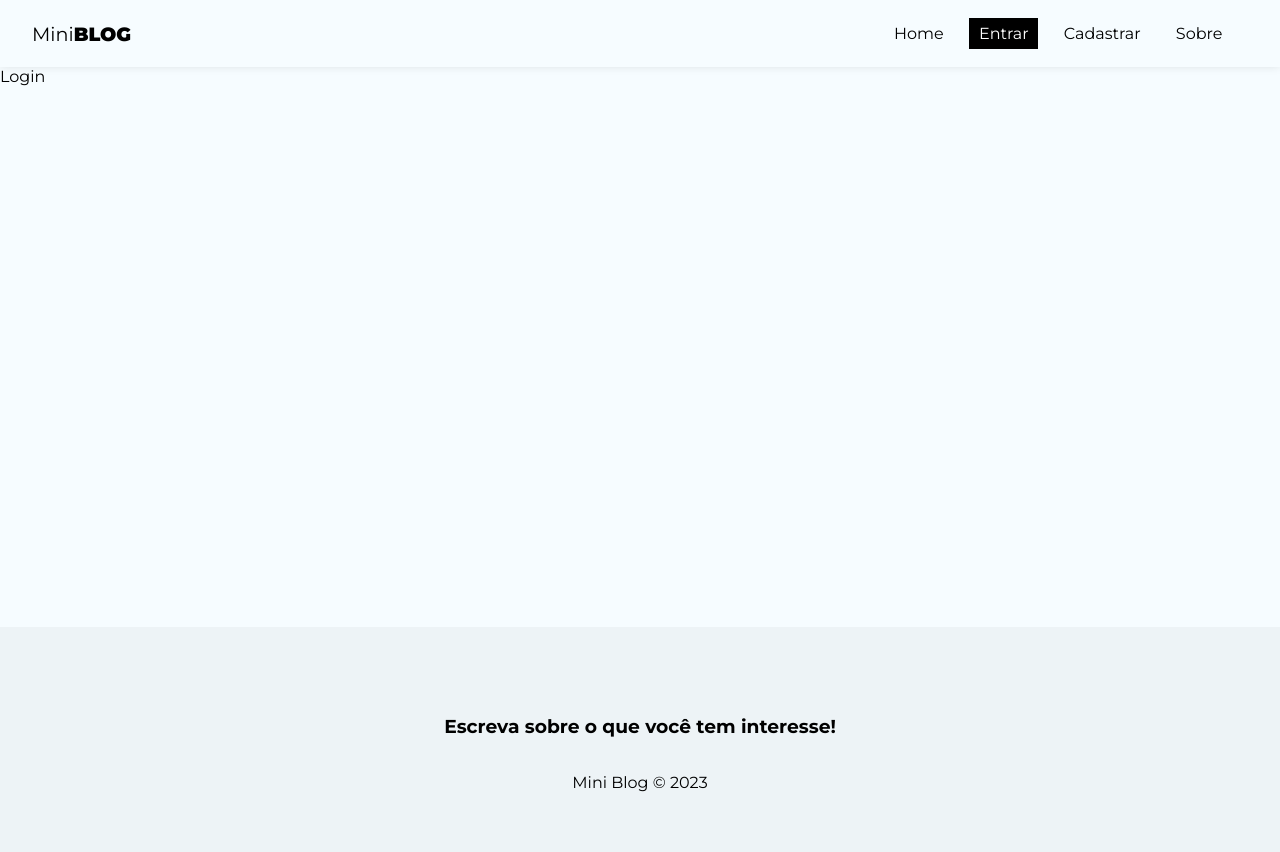
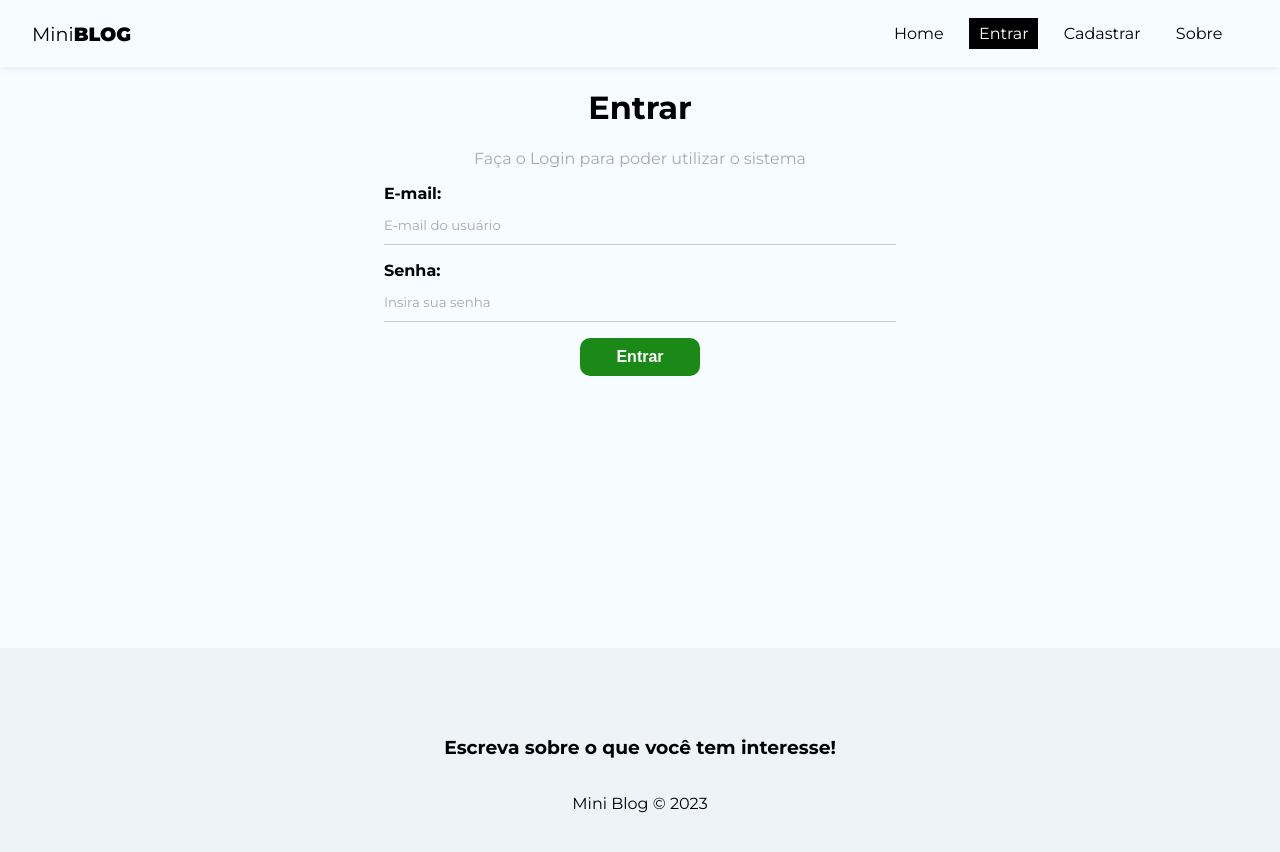
Before and after one commit to joaoldantasn/miniblog, a React (Create React App) app: page /login in a window 1280 px wide. Shown: the top 852 px of the page. Built offline with nearby package versions, Linux system fonts and the light colour scheme; no server answers; a web font is replaced by a local one.

Commit message:
Login usuário

```diff
--- a/src/hooks/useAuthentication.js
+++ b/src/hooks/useAuthentication.js
@@ -68,6 +68,30 @@
     signOut(auth);
   };
 
+  //login - sign in
+  const login = async (data) => {
+    checkIfIsCancelled();
+
+    setLoading(true);
+    setError(false);
+
+    try {
+      await signInWithEmailAndPassword(auth, data.email, data.password);
+      setLoading(false);
+    } catch (error) {
+      let systemErrorMessage;
+      if (error.message.includes('user-not-found')) {
+        systemErrorMessage = 'Usuário não encontrado.';
+      } else if (error.message.includes('wrong-password')) {
+        systemErrorMessage = 'Senha incorreta.';
+      } else {
+        systemErrorMessage = 'Ocorreu um erro, por favor tente mais tarde.';
+      }
+      setError(systemErrorMessage);
+      setLoading(false);
+    }
+  };
+
   useEffect(() => {
     return () => setcancelled(true);
   }, []);
@@ -77,5 +101,6 @@
     error,
     loading,
     logout,
+    login,
   };
 };
--- a/src/pages/Login/Login.js
+++ b/src/pages/Login/Login.js
@@ -1,8 +1,73 @@
 import React from 'react';
 import styles from './Login.module.css';
 
+import { useState, useEffect } from 'react';
+import { useAuthentication } from '../../hooks/useAuthentication';
+
 const Login = () => {
-  return <div>Login</div>;
+  const [email, setEmail] = useState('');
+  const [password, setPassword] = useState('');
+
+  const [error, setError] = useState('');
+
+  const { login, error: authError, loading } = useAuthentication();
+
+  const handleSubmit = async (e) => {
+    e.preventDefault();
+
+    setError('');
+
+    const user = {
+      email,
+      password,
+    };
+
+    const res = await login(user);
+    console.log(res);
+  };
+
+  useEffect(() => {
+    if (authError) {
+      setError(authError);
+    }
+  }, [authError]);
+  return (
+    <div className={styles.login}>
+      <h1>Entrar</h1>
+      <p>Faça o Login para poder utilizar o sistema</p>
+      <form onSubmit={handleSubmit}>
+        <label>
+          <span>E-mail:</span>
+          <input
+            type="email"
+            name="email"
+            required
+            placeholder="E-mail do usuário"
+            value={email}
+            onChange={(e) => setEmail(e.target.value)}
+          />
+        </label>
+        <label>
+          <span>Senha:</span>
+          <input
+            type="password"
+            name="password"
+            required
+            placeholder="Insira sua senha"
+            value={password}
+            onChange={(e) => setPassword(e.target.value)}
+          />
+        </label>
+        {!loading && <button className="btn">Entrar</button>}
+        {loading && (
+          <button className="btn" disabled>
+            Carregando...
+          </button>
+        )}
+        {error && <p className="error">{error}</p>}
+      </form>
+    </div>
+  );
 };
 
 export default Login;
--- a/src/pages/Login/Login.module.css
+++ b/src/pages/Login/Login.module.css
@@ -0,0 +1,7 @@
+.login {
+  text-align: center;
+}
+
+.login p {
+  color: #aaa;
+}
```
